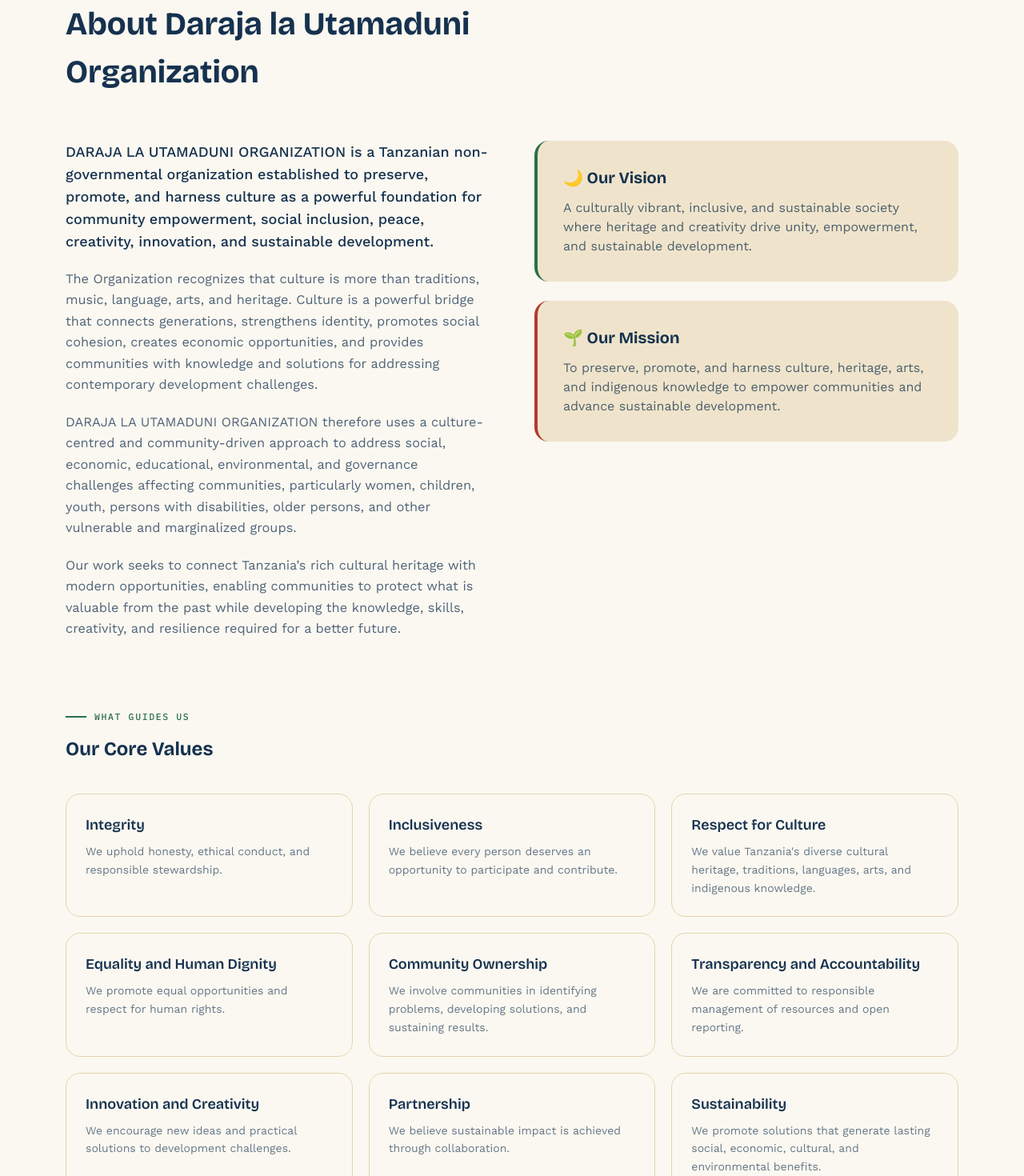
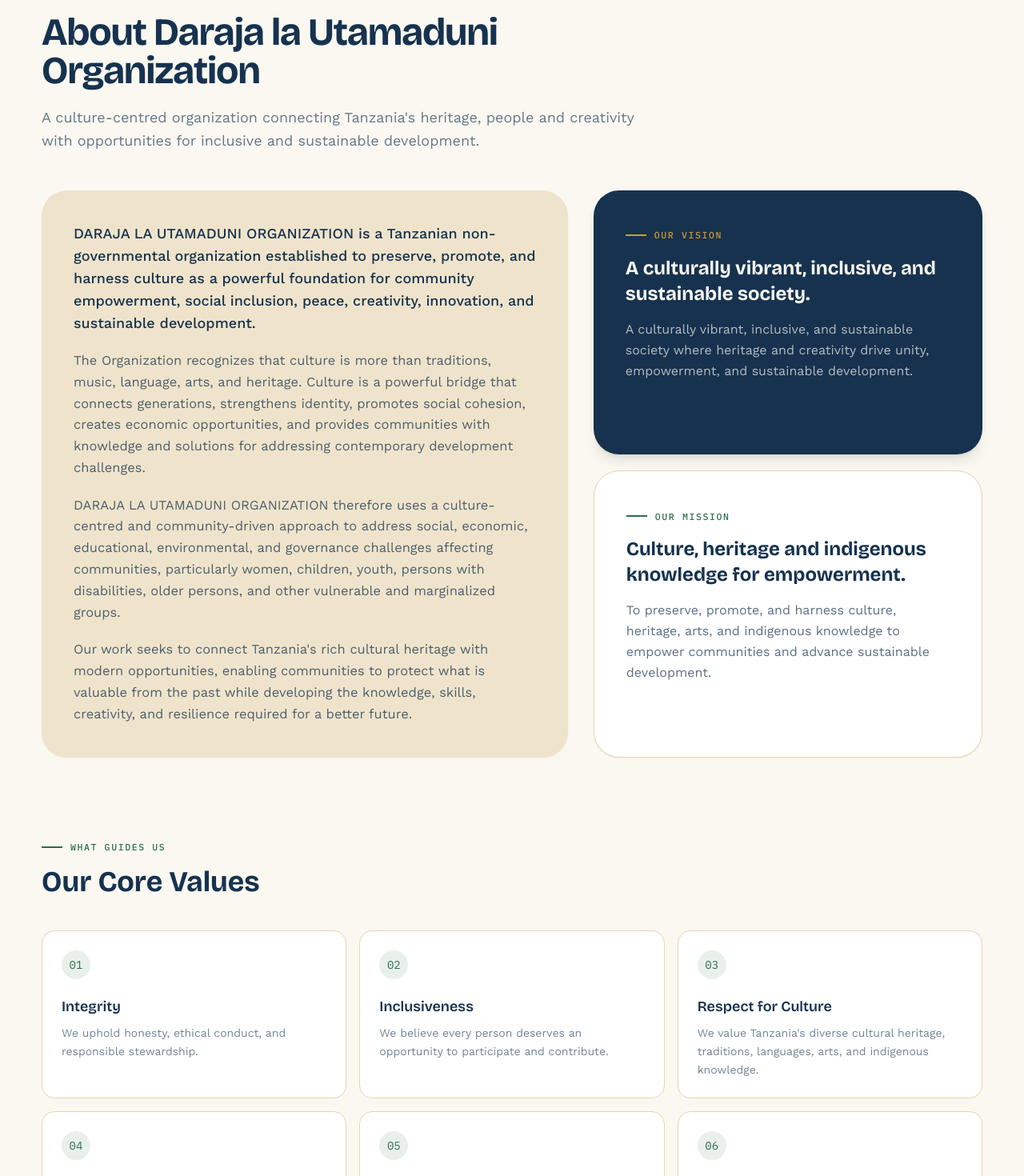
Before and after one commit to WilsonUrassa/darajalautamaduni, a Next.js app: page / in a window 1280 px wide. Shown: the part 2520-3990 px from the top of the page at 80% size. Built offline with nearby package versions, Linux system fonts and the light colour scheme; no server answers; the database is empty.

Commit message:
Redesign About section while preserving Daraja content

```diff
--- a/components/About.tsx
+++ b/components/About.tsx
@@ -1,125 +1,61 @@
 import Reveal from "./Reveal";
 
 const VALUES = [
-  {
-    title: "Integrity",
-    desc: "We uphold honesty, ethical conduct, and responsible stewardship.",
-  },
-  {
-    title: "Inclusiveness",
-    desc: "We believe every person deserves an opportunity to participate and contribute.",
-  },
-  {
-    title: "Respect for Culture",
-    desc: "We value Tanzania's diverse cultural heritage, traditions, languages, arts, and indigenous knowledge.",
-  },
-  {
-    title: "Equality and Human Dignity",
-    desc: "We promote equal opportunities and respect for human rights.",
-  },
-  {
-    title: "Community Ownership",
-    desc: "We involve communities in identifying problems, developing solutions, and sustaining results.",
-  },
-  {
-    title: "Transparency and Accountability",
-    desc: "We are committed to responsible management of resources and open reporting.",
-  },
-  {
-    title: "Innovation and Creativity",
-    desc: "We encourage new ideas and practical solutions to development challenges.",
-  },
-  {
-    title: "Partnership",
-    desc: "We believe sustainable impact is achieved through collaboration.",
-  },
-  {
-    title: "Sustainability",
-    desc: "We promote solutions that generate lasting social, economic, cultural, and environmental benefits.",
-  },
+  { title: "Integrity", desc: "We uphold honesty, ethical conduct, and responsible stewardship." },
+  { title: "Inclusiveness", desc: "We believe every person deserves an opportunity to participate and contribute." },
+  { title: "Respect for Culture", desc: "We value Tanzania's diverse cultural heritage, traditions, languages, arts, and indigenous knowledge." },
+  { title: "Equality and Human Dignity", desc: "We promote equal opportunities and respect for human rights." },
+  { title: "Community Ownership", desc: "We involve communities in identifying problems, developing solutions, and sustaining results." },
+  { title: "Transparency and Accountability", desc: "We are committed to responsible management of resources and open reporting." },
+  { title: "Innovation and Creativity", desc: "We encourage new ideas and practical solutions to development challenges." },
+  { title: "Partnership", desc: "We believe sustainable impact is achieved through collaboration." },
+  { title: "Sustainability", desc: "We promote solutions that generate lasting social, economic, cultural, and environmental benefits." },
 ];
 
 export default function About() {
   return (
-    <section id="about" className="bg-paper py-24 md:py-28">
-      <div className="max-w-[1180px] mx-auto px-6 md:px-8">
-        <Reveal className="max-w-2xl mb-14">
+    <section id="about" className="bg-paper py-24 md:py-32">
+      <div className="mx-auto max-w-[1240px] px-6 md:px-8">
+        <Reveal className="mb-12 max-w-3xl">
           <span className="eyebrow">About Us</span>
-          <h2 className="font-display font-bold text-[1.9rem] md:text-[2.5rem] mt-4">
-            About Daraja la Utamaduni Organization
-          </h2>
+          <h2 className="mt-4 font-display text-4xl font-bold tracking-tight md:text-5xl">About Daraja la Utamaduni Organization</h2>
+          <p className="mt-5 text-lg leading-relaxed text-ink/65">A culture-centred organization connecting Tanzania&apos;s heritage, people and creativity with opportunities for inclusive and sustainable development.</p>
         </Reveal>
 
-        <div className="grid grid-cols-1 lg:grid-cols-2 gap-14 mb-20">
-          <Reveal className="space-y-5 text-ink/75 text-[1.02rem] leading-relaxed">
-            <p className="text-ink font-medium text-lg">
-              DARAJA LA UTAMADUNI ORGANIZATION is a Tanzanian non-governmental
-              organization established to preserve, promote, and harness
-              culture as a powerful foundation for community empowerment,
-              social inclusion, peace, creativity, innovation, and sustainable
-              development.
-            </p>
-            <p>
-              The Organization recognizes that culture is more than
-              traditions, music, language, arts, and heritage. Culture is a
-              powerful bridge that connects generations, strengthens
-              identity, promotes social cohesion, creates economic
-              opportunities, and provides communities with knowledge and
-              solutions for addressing contemporary development challenges.
-            </p>
-            <p>
-              DARAJA LA UTAMADUNI ORGANIZATION therefore uses a
-              culture-centred and community-driven approach to address
-              social, economic, educational, environmental, and governance
-              challenges affecting communities, particularly women, children,
-              youth, persons with disabilities, older persons, and other
-              vulnerable and marginalized groups.
-            </p>
-            <p>
-              Our work seeks to connect Tanzania&rsquo;s rich cultural
-              heritage with modern opportunities, enabling communities to
-              protect what is valuable from the past while developing the
-              knowledge, skills, creativity, and resilience required for a
-              better future.
-            </p>
+        <div className="grid gap-8 lg:grid-cols-[1.15fr_.85fr]">
+          <Reveal className="rounded-[2rem] bg-sand p-7 shadow-sm md:p-10">
+            <div className="space-y-5 text-[1.03rem] leading-relaxed text-ink/75">
+              <p className="text-lg font-medium text-ink">DARAJA LA UTAMADUNI ORGANIZATION is a Tanzanian non-governmental organization established to preserve, promote, and harness culture as a powerful foundation for community empowerment, social inclusion, peace, creativity, innovation, and sustainable development.</p>
+              <p>The Organization recognizes that culture is more than traditions, music, language, arts, and heritage. Culture is a powerful bridge that connects generations, strengthens identity, promotes social cohesion, creates economic opportunities, and provides communities with knowledge and solutions for addressing contemporary development challenges.</p>
+              <p>DARAJA LA UTAMADUNI ORGANIZATION therefore uses a culture-centred and community-driven approach to address social, economic, educational, environmental, and governance challenges affecting communities, particularly women, children, youth, persons with disabilities, older persons, and other vulnerable and marginalized groups.</p>
+              <p>Our work seeks to connect Tanzania&apos;s rich cultural heritage with modern opportunities, enabling communities to protect what is valuable from the past while developing the knowledge, skills, creativity, and resilience required for a better future.</p>
+            </div>
           </Reveal>
 
-          <div className="flex flex-col gap-6">
-            <Reveal delay={100} className="bg-sand rounded-xl2 p-8 border-l-4 border-forest">
-              <h3 className="font-display font-bold text-xl mb-3">🌙 Our Vision</h3>
-              <p className="text-ink/75">
-                A culturally vibrant, inclusive, and sustainable society where
-                heritage and creativity drive unity, empowerment, and
-                sustainable development.
-              </p>
+          <div className="grid gap-5">
+            <Reveal delay={100} className="rounded-[2rem] bg-ink p-8 text-paper shadow-lg md:p-10">
+              <span className="eyebrow eyebrow-light">Our Vision</span>
+              <h3 className="mt-4 font-display text-2xl font-bold">A culturally vibrant, inclusive, and sustainable society.</h3>
+              <p className="mt-4 leading-relaxed text-paper/70">A culturally vibrant, inclusive, and sustainable society where heritage and creativity drive unity, empowerment, and sustainable development.</p>
             </Reveal>
-            <Reveal delay={180} className="bg-sand rounded-xl2 p-8 border-l-4 border-clay">
-              <h3 className="font-display font-bold text-xl mb-3">🌱 Our Mission</h3>
-              <p className="text-ink/75">
-                To preserve, promote, and harness culture, heritage, arts, and
-                indigenous knowledge to empower communities and advance
-                sustainable development.
-              </p>
+            <Reveal delay={180} className="rounded-[2rem] border border-sanddeep bg-white p-8 shadow-sm md:p-10">
+              <span className="eyebrow">Our Mission</span>
+              <h3 className="mt-4 font-display text-2xl font-bold">Culture, heritage and indigenous knowledge for empowerment.</h3>
+              <p className="mt-4 leading-relaxed text-ink/70">To preserve, promote, and harness culture, heritage, arts, and indigenous knowledge to empower communities and advance sustainable development.</p>
             </Reveal>
           </div>
         </div>
 
-        <Reveal className="mb-10">
+        <Reveal className="mt-24 mb-10">
           <span className="eyebrow">What Guides Us</span>
-          <h3 className="font-display font-bold text-[1.6rem] md:text-2xl mt-4">
-            Our Core Values
-          </h3>
+          <h3 className="mt-4 font-display text-3xl font-bold md:text-4xl">Our Core Values</h3>
         </Reveal>
-
-        <div className="grid grid-cols-1 sm:grid-cols-2 lg:grid-cols-3 gap-5">
+        <div className="grid gap-4 sm:grid-cols-2 lg:grid-cols-3">
           {VALUES.map((v, i) => (
-            <Reveal
-              key={v.title}
-              delay={(i % 3) * 80}
-              className="rounded-xl2 border border-sanddeep p-6 hover:border-clay transition-colors"
-            >
-              <p className="font-display font-semibold text-lg mb-2">{v.title}</p>
-              <p className="text-ink/65 text-sm leading-relaxed">{v.desc}</p>
+            <Reveal key={v.title} delay={(i % 3) * 70} className="group rounded-2xl border border-sanddeep bg-white p-6 transition-all hover:-translate-y-1 hover:shadow-lg">
+              <div className="mb-5 flex h-9 w-9 items-center justify-center rounded-full bg-forest/10 font-mono text-sm text-forest">{String(i + 1).padStart(2, "0")}</div>
+              <p className="font-display text-lg font-semibold">{v.title}</p>
+              <p className="mt-2 text-sm leading-relaxed text-ink/60">{v.desc}</p>
             </Reveal>
           ))}
         </div>
```
